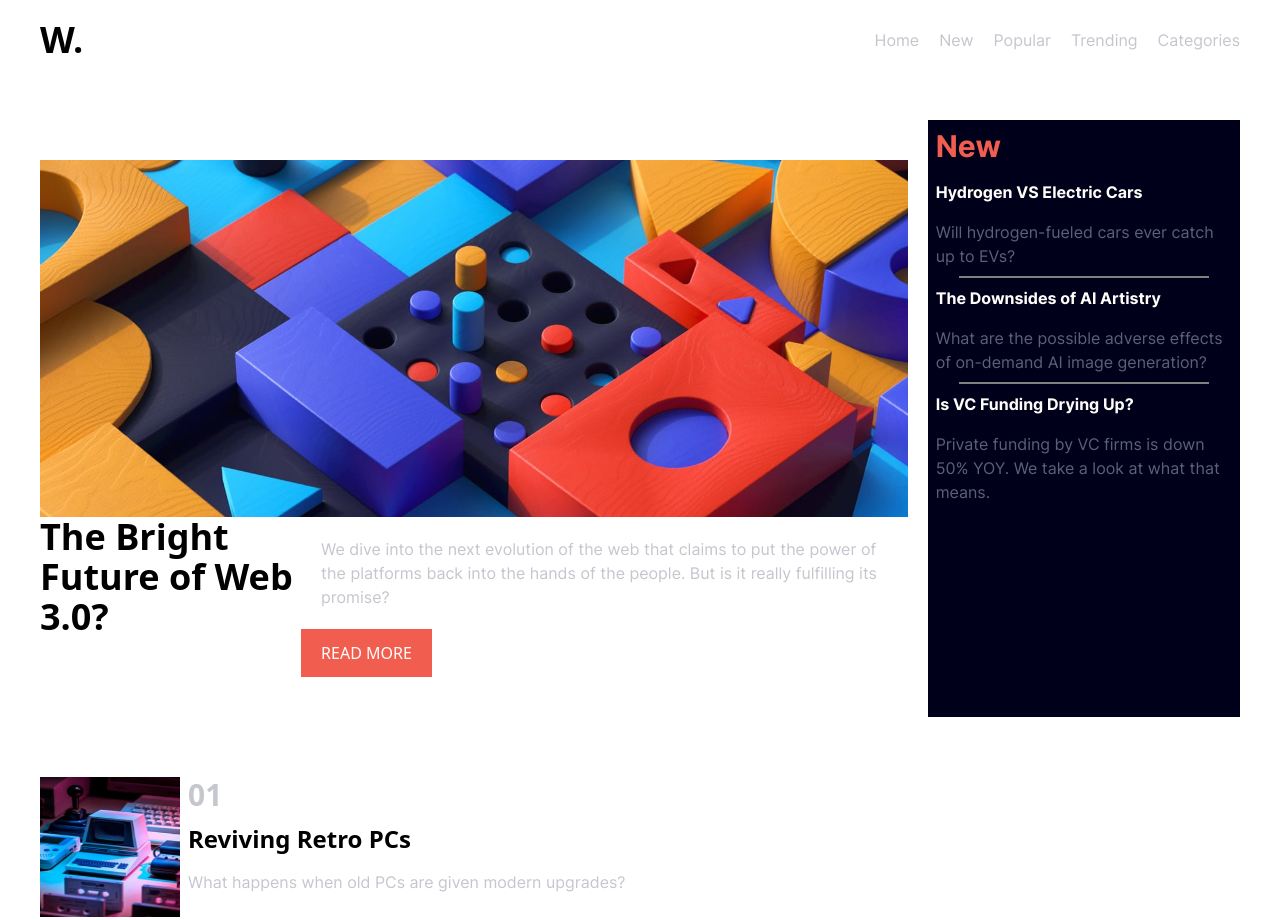
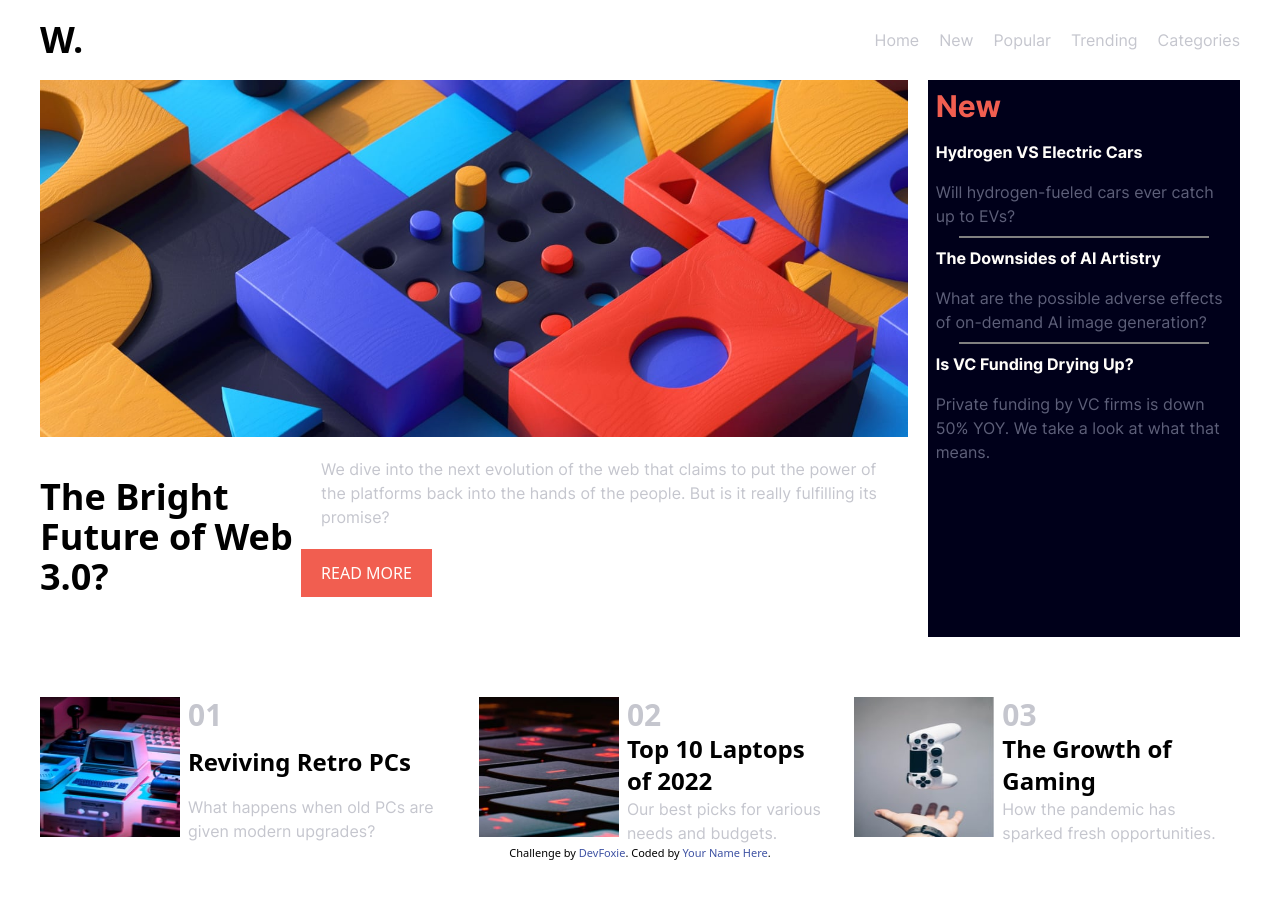
Before and after one commit to omar-ma66/TP-TAILWIND, a website: page index.html in a window 1280 px wide. Shown: the top 920 px of the page. After the commit the page ends 861 px from the top, so only its background shows below. Drawn offline with Linux system fonts and the light colour scheme.

Commit message:
tp termine

```diff
--- a/index.html
+++ b/index.html
@@ -29,15 +29,15 @@
             </nav>
 </header>
 
-<main  class="flex flex-col justify-between gap-15 p-10">
-<section class="md:flex flex-row justify-between gap-5">
-        <div class="py-10">
+<main  class="flex flex-col justify-between gap-15 px-10">
+<section class=" md:flex flex-row justify-between gap-5">
+        <div class="">
                               <img src="assets/images/image-web-3-mobile.jpg" alt="image-web-3-mobile" class="w-75 md:hidden " >
                               <img src="assets/images/image-web-3-desktop.jpg" alt="image-web-3-mobile" class="hidden md:block">
 
             <section class="md:flex flex-row justify-between" >
-                              <h1 class="text-4xl font-extrabold ">The Bright Future of Web 3.0? </h1>
-                  <article>
+                              <h1 class="py-10 text-4xl font-extrabold ">The Bright Future of Web 3.0? </h1>
+                  <article class="">
                               <p class="text-gray-blue p-5 font-inter-regular"> We dive into the next evolution of the web that claims to put the power of the platforms back into the hands of the people.
                                 But is it really fulfilling its promise?</p>
 
@@ -61,7 +61,7 @@
         </article>
  </section>
  <!-- *************************************************************   -->
-<div id="image-fim" class="flex flex-col justify-center gap-5">
+<div id="image-fim" class="flex flex-col justify-center gap-5 md:flex-row  ">
             <section class="flex flex-row justify-center gap-2  ">
                   <img src="assets/images/image-retro-pcs.jpg" alt="image-retro-pcs"  class="h-35 w-35 flex ">
                     <article  class="flex-1 flex flex-col justify-between ">
```
Also changed, not shown: style.css. Lines whose indentation alone changed are shown as unchanged.
